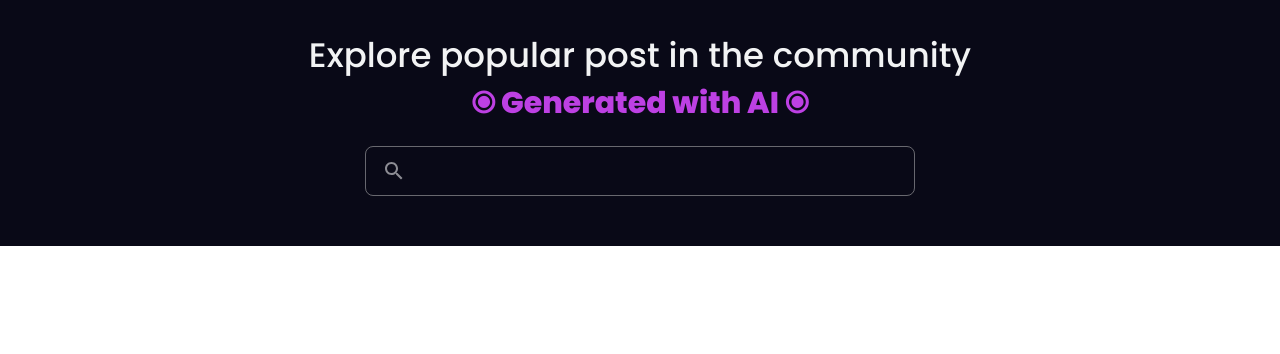
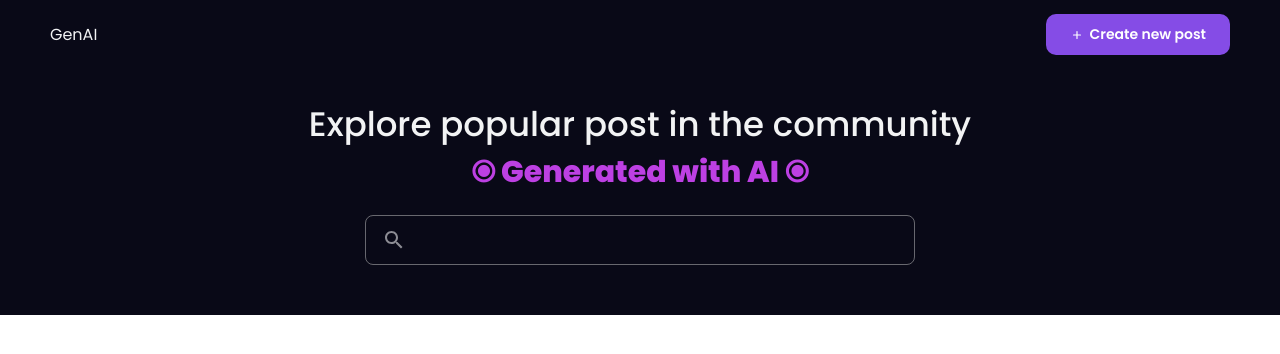
Before and after one commit to AakashRam70/AI_Image_Generator_Project, a React (Create React App) app in the folder client/: page / in a window 1280 px wide. Shown: the top 354 px of the page. Built offline with nearby package versions, Linux system fonts and the light colour scheme.

Commit message:
modifying Navbar.jsx

```diff
--- a/client/src/App.js
+++ b/client/src/App.js
@@ -3,6 +3,7 @@ import { darkTheme } from "./utils/Theme"
 import Home from "./pages/Home";
 import CreatePost from "./pages/CreatePost";
 import { BrowserRouter, Route, Routes } from "react-router-dom";
+import Navbar from "./components/Navbar";
 
 const Container = styled.div`
 width:100%;
@@ -30,6 +31,7 @@ function App() {
       <Container>
         <Wrapper>
           <BrowserRouter>
+            <Navbar />
             <Routes>
               <Route path="/" element={<Home />} exact />
               <Route path="/post" element={<CreatePost />} exact />
--- a/client/src/components/Navbar.jsx
+++ b/client/src/components/Navbar.jsx
@@ -1,26 +1,26 @@
-import { AddRounded } from '@mui/icons-material';
-import Button from './button';
+import { AddRounded } from '@mui/icons-material'
+import Button from './button'
 import React from 'react'
-import styled from 'styled-components';
+import styled from 'styled-components'
 
 const Container = styled.div`
     flex:1;
     background:${({ theme }) => theme.navbar};
     color:${({ theme }) => theme.text_primary};
-    font-weight:bold;
-    font-size:22px;
-    padding : 14px 50px;
+    fontWeight:bold;
+    fontsize:22px;
+    padding:14px 50px;
     display:flex;
     justify-content:space-between;
     align-items:center;
-    box-shadow: 0 0 10px 0 rgba(0,0,0,0.15);
-`;
+    box-shadow: 0 0px 10px 0 rgba(0, 0, 0, 0.15);
+`
 
 const Navbar = () => {
     return (
         <Container>
             GenAI
-            <Button text="Create new Post" leftIcon={<AddRounded style={{ fontSize: "18px" }} />} />
+            <Button text="Create new post" leftIcon={<AddRounded fontSize='18px' />}></Button>
         </Container>
     )
 }
```
